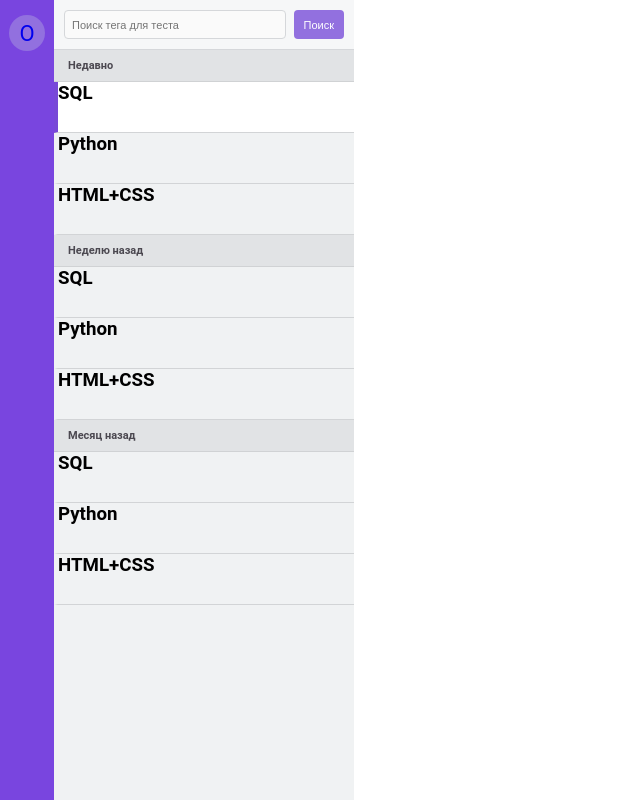
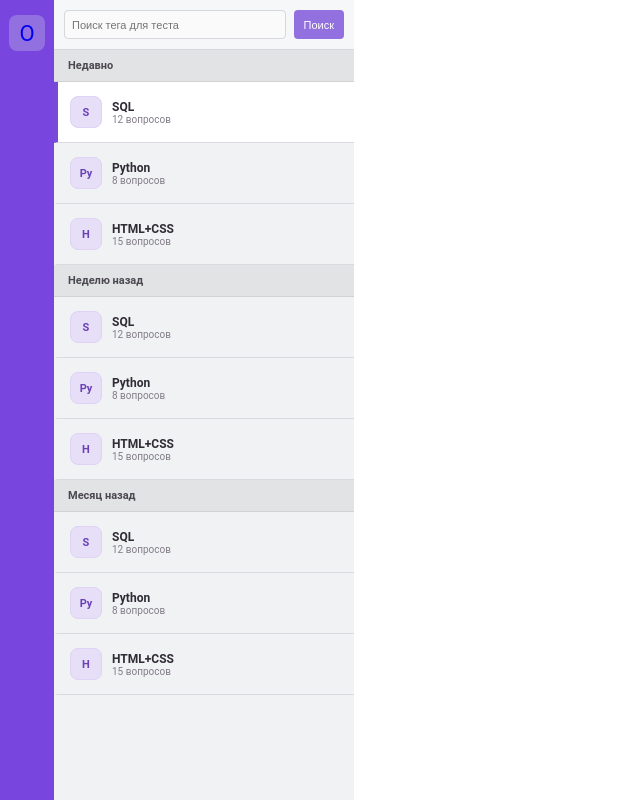
Before and after one commit to codewrsasha/knowstack, a plain HTML site: page frontend/test.html in a window 1280 px wide. Shown: the whole page, without its empty margins (0-640 px from the left). Drawn offline with Linux system fonts and the light colour scheme.

Commit message:
update style for new test.html page

```diff
--- a/frontend/style.css
+++ b/frontend/style.css
@@ -34,7 +34,7 @@ button {
     height: 36px;
     color: #fff;
     font-size: 22px;
-    border-radius: 20px;
+    border-radius: 8px;
     background: #9270df;
 }
 .side_bar_icon:hover {
@@ -99,7 +99,6 @@ a:clicked {
 
 /* Панель прокрутки */
 .navbar__scroll-questions {
-    min-height: 0;
     overflow-y: auto;
     scrollbar-color: #c5c5ca transparent;
 }
@@ -300,10 +299,11 @@ a:clicked {
 /* Страница тестов */
 /* Страница тестов */
 
+/* Список тестов прокручивается независимо от остальных областей */
 .navbar__scroll-tests {
-    min-height: 0;
     overflow-y: auto;
     scrollbar-color: #c5c5ca transparent;
+    background: #f0f2f3;
 }
 
 .navbar__tags-date {
@@ -317,20 +317,44 @@ a:clicked {
 
 .navbar__tags-test,
 .navbar__tags-test_active {
-    display: grid;
-    grid-template-columns: 58px auto;
-    min-height: 50px;
+    display: flex;
+    align-items: center;
+    gap: 10px;
+    min-height: 48px;
+    padding: 6px 12px;
     background: #f0f2f3;
-    border-bottom: 1px solid #d2d4d6;
+    border-bottom: 1px solid #d9dadd;
     border-left: 4px solid transparent;
+    cursor: pointer;
 }
 
-.navbar__tags-test_active {
-    background: #fff;
-    border-left-color: #7848d7;
+.navbar__tags-test_active { background: #fff; border-left-color: #7848d7; }
+.navbar__tags-test:hover { background: #fff; border-left-color: #b6a0e9; }
+
+/* Небольшой значок слева от названия */
+.navbar__tags-test-icon {
+    display: flex;
+    align-items: center;
+    justify-content: center;
+    width: 30px;
+    height: 30px;
+    color: #6941b5;
+    font-size: 11px;
+    font-weight: 700;
+    background: #e7def8;
+    border: 1px solid #ded2f5;
+    border-radius: 8px;
 }
 
-.navbar__tags-test:hover {
-    background: #fff;
-    border-left-color: #9b7be4;
+.navbar__tags-test h3,
+.navbar__tags-test_active h3 {
+    color: #302c35;
+    font-size: 12px;
+    font-weight: bold;
 }
+
+.navbar__tags-test p,
+.navbar__tags-test_active p {
+    color: #827c88;
+    font-size: 10px;
+}
--- a/frontend/test.html
+++ b/frontend/test.html
@@ -22,7 +22,7 @@
         <!-- Колонка со списком заметок -->
         <section class="nav_bar">
             <div class="nav_bar_controls">
-                    <input class="nav_bar_input" type="search" placeholder="Поиск тега для теста">
+                    <input class="nav_bar_input" type="search" placeholder="Поиск тега для теста" aria-label="Поиск тега для теста">
                     <button class="nav_bar_search-icon">Поиск</button>
             </div>
 
@@ -32,43 +32,52 @@
                     <div class="navbar__tags-date">Недавно</div>
 
                     <div class="navbar__tags-test_active">
-                            <h3>SQL</h3>
+                        <span class="navbar__tags-test-icon">S</span>
+                        <div class="navbar__tags-test-info"><h3>SQL</h3><p>12 вопросов</p></div>
                     </div>
 
                     <div class="navbar__tags-test">
-                        <h3>Python</h3>
+                        <span class="navbar__tags-test-icon">Py</span>
+                        <div class="navbar__tags-test-info"><h3>Python</h3><p>8 вопросов</p></div>
                     </div>
 
                     <div class="navbar__tags-test">
-                        <h3>HTML+CSS</h3>
+                        <span class="navbar__tags-test-icon">H</span>
+                        <div class="navbar__tags-test-info"><h3>HTML+CSS</h3><p>15 вопросов</p></div>
                     </div>
 
                     <div class="navbar__tags-date">Неделю назад</div>
 
                     <div class="navbar__tags-test">
-                            <h3>SQL</h3>
+                            <span class="navbar__tags-test-icon">S</span>
+                        <div class="navbar__tags-test-info"><h3>SQL</h3><p>12 вопросов</p></div>
                     </div>
 
                     <div class="navbar__tags-test">
-                        <h3>Python</h3>
+                        <span class="navbar__tags-test-icon">Py</span>
+                        <div class="navbar__tags-test-info"><h3>Python</h3><p>8 вопросов</p></div>
                     </div>
 
                     <div class="navbar__tags-test">
-                        <h3>HTML+CSS</h3>
+                        <span class="navbar__tags-test-icon">H</span>
+                        <div class="navbar__tags-test-info"><h3>HTML+CSS</h3><p>15 вопросов</p></div>
                     </div>
 
                     <div class="navbar__tags-date">Месяц назад</div>
 
                     <div class="navbar__tags-test">
-                            <h3>SQL</h3>
+                            <span class="navbar__tags-test-icon">S</span>
+                        <div class="navbar__tags-test-info"><h3>SQL</h3><p>12 вопросов</p></div>
                     </div>
 
                     <div class="navbar__tags-test">
-                        <h3>Python</h3>
+                        <span class="navbar__tags-test-icon">Py</span>
+                        <div class="navbar__tags-test-info"><h3>Python</h3><p>8 вопросов</p></div>
                     </div>
 
                     <div class="navbar__tags-test">
-                        <h3>HTML+CSS</h3>
+                        <span class="navbar__tags-test-icon">H</span>
+                        <div class="navbar__tags-test-info"><h3>HTML+CSS</h3><p>15 вопросов</p></div>
                     </div>
                 </div>
             </div>
```
